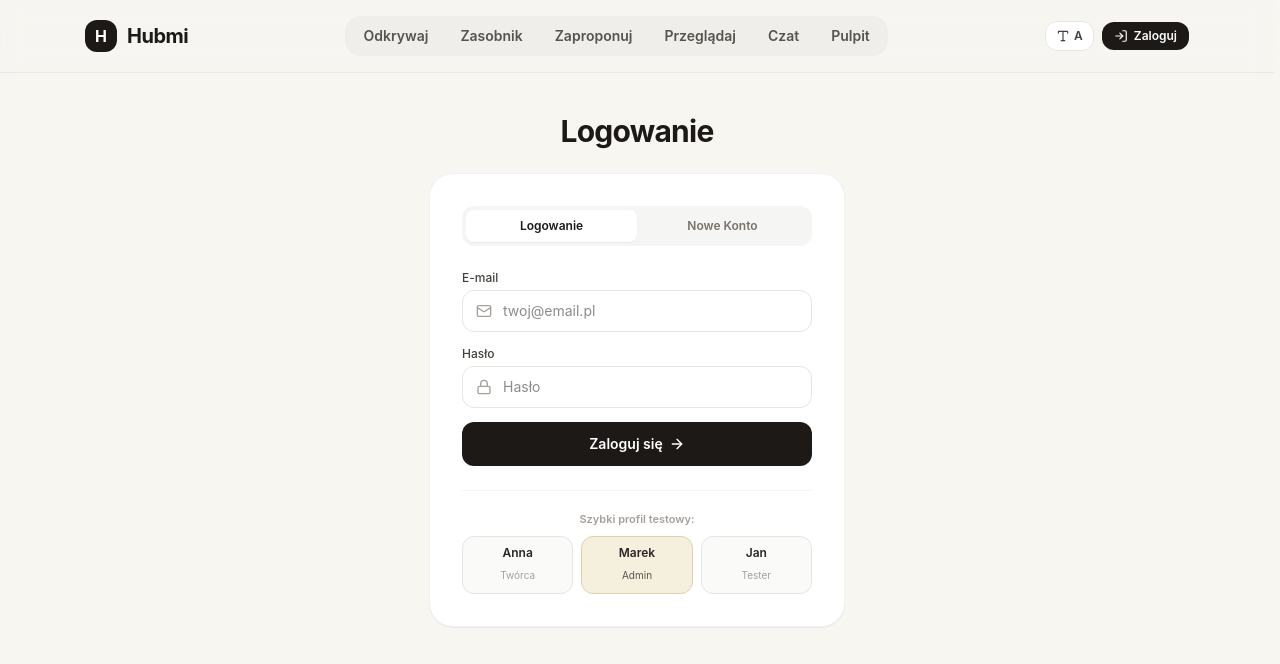
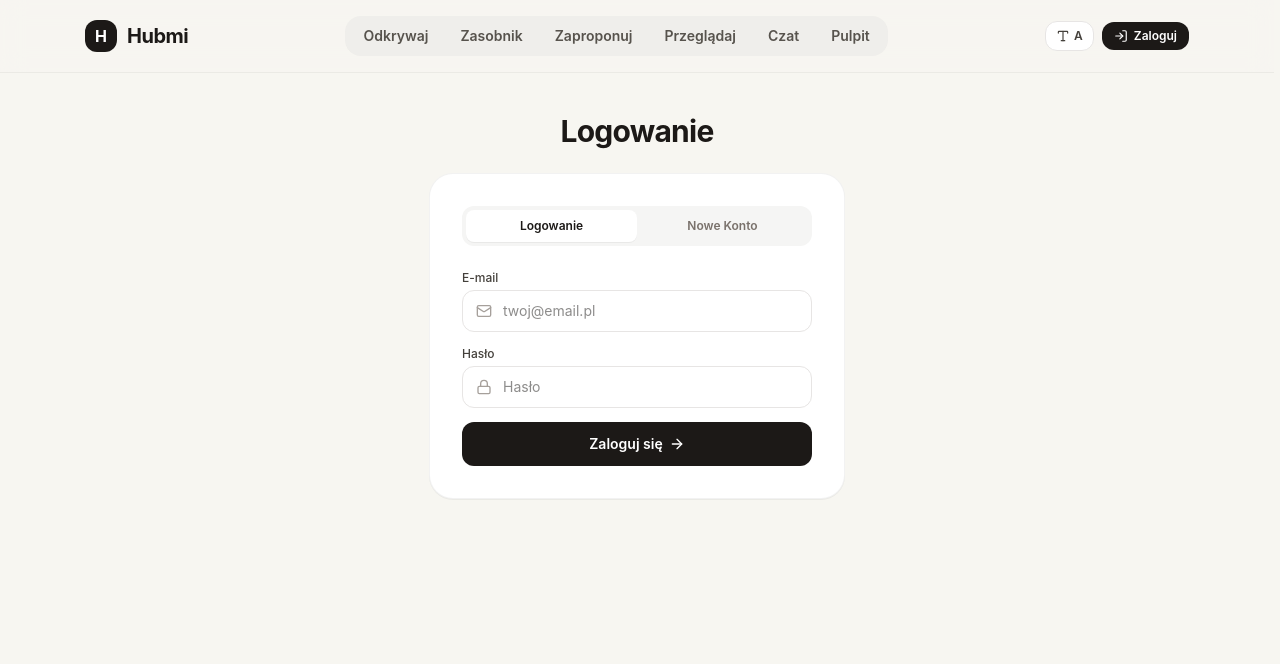
Before and after one commit to nikiwiii/hubmi, a Next.js app in the folder front/: page /auth in a window 1280 px wide. Shown: the top 664 px of the page. Built offline with nearby package versions, Linux system fonts and the light colour scheme; no server answers.

Commit message:
refactor: remove quick demo login functionality and UI from auth page

```diff
--- a/front/app/auth/page.tsx
+++ b/front/app/auth/page.tsx
@@ -153,43 +153,6 @@ export default function AuthPage() {
     setIsSubmitting(false);
   };
 
-  const handleQuickLogin = async (demoEmail: string) => {
-    setErrorMsg("");
-    setSuccessMsg("");
-    setIsSubmitting(true);
-
-    const isAdmin = demoEmail.toLowerCase().includes("admin");
-    const defaultPassword = isAdmin ? "admin123" : "user123";
-
-    try {
-      const loggedUser = isAdmin
-        ? await loginAdmin(demoEmail, defaultPassword)
-        : await loginUser(demoEmail, defaultPassword);
-
-      setCurrentUser(loggedUser);
-      onUserChange(loggedUser);
-      setSuccessMsg(`Zalogowano profil: ${loggedUser.name}`);
-      setTimeout(
-        () => navigate(loggedUser.role === "admin" ? "admin" : "discover"),
-        400,
-      );
-      return;
-    } catch {
-      const users = getUsers();
-      const user = users.find((u) => u.email === demoEmail);
-      if (user) {
-        setCurrentUser(user);
-        onUserChange(user);
-        setTimeout(
-          () => navigate(user.role === "admin" ? "admin" : "discover"),
-          400,
-        );
-      }
-    } finally {
-      setIsSubmitting(false);
-    }
-  };
-
   return (
     <div className="max-w-md mx-auto py-10 px-4">
       <div className="mb-6 text-center">
@@ -304,44 +267,6 @@ export default function AuthPage() {
             <ArrowRight className="w-4 h-4" />
           </button>
         </form>
-
-        {/* Quick Demo Switcher */}
-        <div className="mt-6 pt-5 border-t border-stone-100">
-          <p className="text-[11px] font-semibold text-stone-400 text-center mb-2">
-            Szybki profil testowy:
-          </p>
-          <div className="grid grid-cols-3 gap-2">
-            <button
-              onClick={() => handleQuickLogin("anna.kowalska@hubmi.pl")}
-              className="p-2 rounded-xl bg-stone-50 hover:bg-stone-100 border border-stone-200 text-center transition-colors cursor-pointer"
-            >
-              <span className="block text-xs font-semibold text-stone-800">
-                Anna
-              </span>
-              <span className="text-[10px] text-stone-400">Twórca</span>
-            </button>
-
-            <button
-              onClick={() => handleQuickLogin("admin@hubmi.pl")}
-              className="p-2 rounded-xl bg-[#EFE5C6]/60 hover:bg-[#EFE5C6] border border-[#DFD3AE] text-center transition-colors cursor-pointer"
-            >
-              <span className="block text-xs font-semibold text-stone-800">
-                Marek
-              </span>
-              <span className="text-[10px] text-stone-600">Admin</span>
-            </button>
-
-            <button
-              onClick={() => handleQuickLogin("jan.wisniewski@hubmi.pl")}
-              className="p-2 rounded-xl bg-stone-50 hover:bg-stone-100 border border-stone-200 text-center transition-colors cursor-pointer"
-            >
-              <span className="block text-xs font-semibold text-stone-800">
-                Jan
-              </span>
-              <span className="text-[10px] text-stone-400">Tester</span>
-            </button>
-          </div>
-        </div>
       </div>
     </div>
   );
```
